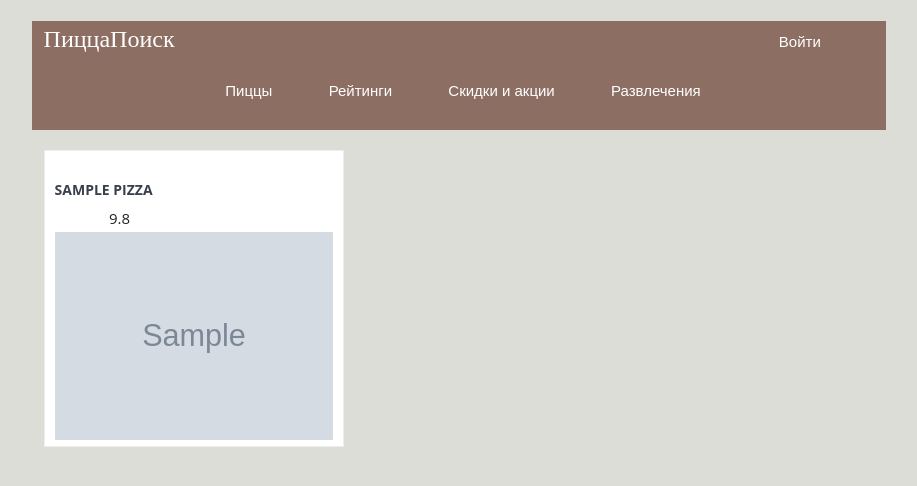
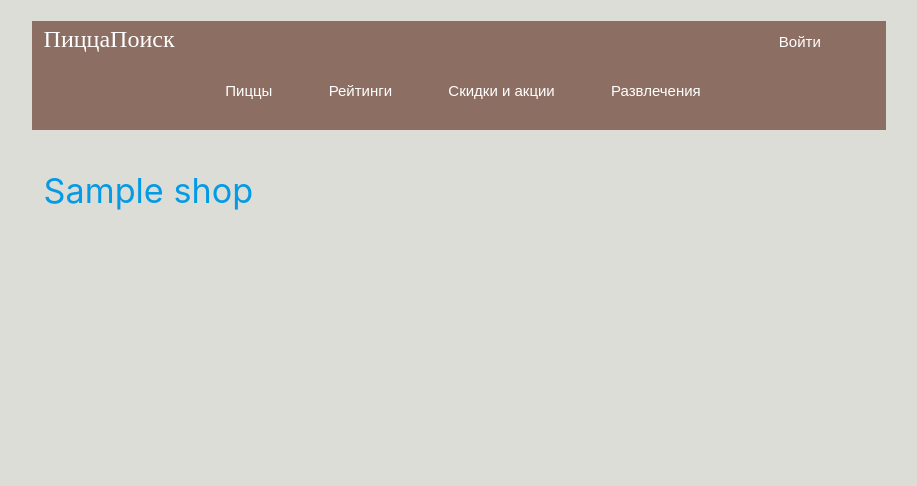
Before and after one commit to dmitry-datsyk/PizzaSearch, a Django app: template templates/index.html in a window 1280 px wide. Shown: the top 486 px of the page, without its empty margins (181-1098 px from the left). Run offline with Django 3.2, Linux system fonts and the light colour scheme; the template is opened without the code that fills it: most values are stand-ins (such as "Sample title", 1, 10 or a date in 2020); grey boxes marked "Sample" are stand-in pictures.

Commit message:
Add shop.html

```diff
--- a/templates/index.html
+++ b/templates/index.html
@@ -4,100 +4,14 @@
 
 {% block title %} Главная страница{% endblock %}
 {% block content %}
-    <style>
-        * {
-            box-sizing: border-box;
-        }
 
-        .product-item {
-            width: 300px;
-            margin: 0 auto;
-            padding: 10px 10px 5px 10px;
-            border: 1px solid #eee;
-            background: white;
-            font-family: "Open Sans";
-            overflow: hidden;
-            transition: .4s linear;
-        }
 
-        .product-img {
-            transition: 1s ease-in-out;
-        }
-
-        .product-img:hover {
-            transform: scale(1.1);
-        }
-
-        .product-img img {
-            display: block;
-            width: 100%;
-        }
-
-        .product-list {
-            margin-top: 15px;
-        }
-
-        .product-list h3 {
-            font-weight: 700;
-            color: #39404B;
-            margin: 0;
-            text-transform: uppercase;
-            font-size: 14px;
-            line-height: 2;
-        }
-
-        .stars {
-            height: 14px;
-            line-height: 14px;
-            margin: 7px 0;
-        }
-
-        .stars:before {
-            content: "\f005\f005\f005\f005\f006";
-            color: #EFB71C;
-            font-size: 14px;
-            font-family: FontAwesome;
-        }
-
-        .add-to-cart:hover .cart-button, .wishlist:hover, .compare:hover {
-            color: #E34D38;
-        }
-    </style>
-
-    {% for pizza in piz.all %}
-        <div class="row">
-        <div class="col s4">
-            <div class="product-item">
-                <div class="product-list">
-                    <h3> {{ pizza.name }}</h3>
-                    <div class="stars">9.8</div>
-                    <div class="product-img">
-                        <a href="">
-                            <img width="100"
-                                 src="{{ MEDIA_URL }}{{ pizza.image.url }}">
-                        </a>
-            </div>
-        </div>
-        <div class="col s4"></div>
-        <div class="col s4"></div>
-        </div>
+    {% for shop in shop.all %}
+        <a href="{%  url 'shop' shop.id  %}">
+        <h4>{{ shop.name }}</h4>
+        </a>
     {% endfor %}
 
 
 
-    {#        <table>#}
-    {#    {% for pizza in piz.all %}#}
-    {#        <tr>#}
-    {#        <td>#}
-    {#            <th colspan="2"><{{ pizza.name }}</th>#}
-    {#            <tr>#}
-    {#       <td><img width="100" src="{{ MEDIA_URL }}{{ pizza.image.url }}"></img></td>#}
-    {#       <td>{{ pizza.description }}</td>#}
-    {#       </tr>#}
-    {#            </td>#}
-    {#        </tr>#}
-    {##}
-    {#    {% endfor %}#}
-    {#</table>#}
-
 {% endblock %}
--- a/untitled2/urls.py
+++ b/untitled2/urls.py
@@ -29,4 +29,5 @@ urlpatterns = [
     url(r'^pizzas/$', views.pizzas, name='pizzas'),
     url(r'^pizza/(?P<pizza_id>\d+)/$', views.pizza, name='pizza'),
     url(r'^autamatic_check/$', views.autamatic_check, name='check'),
+    url(r'^shop/(?P<shop_id>\d+)/$', views.shop, name='shop'),
 ]
```
Also changed, not shown: PizzaSearch/views.py (+8 -4 lines), templates/shop.html (added, +81 -0 lines), PizzaSearch/static/css/materialize.css.
